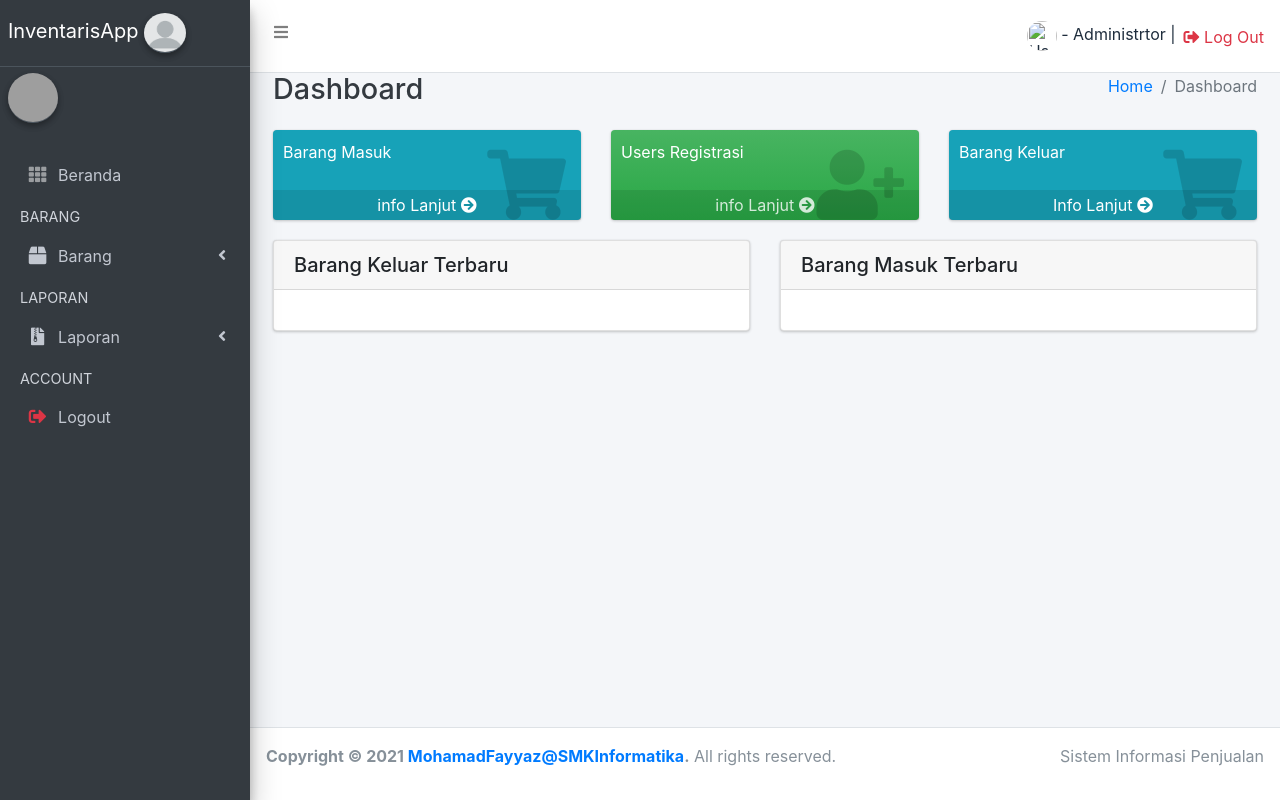
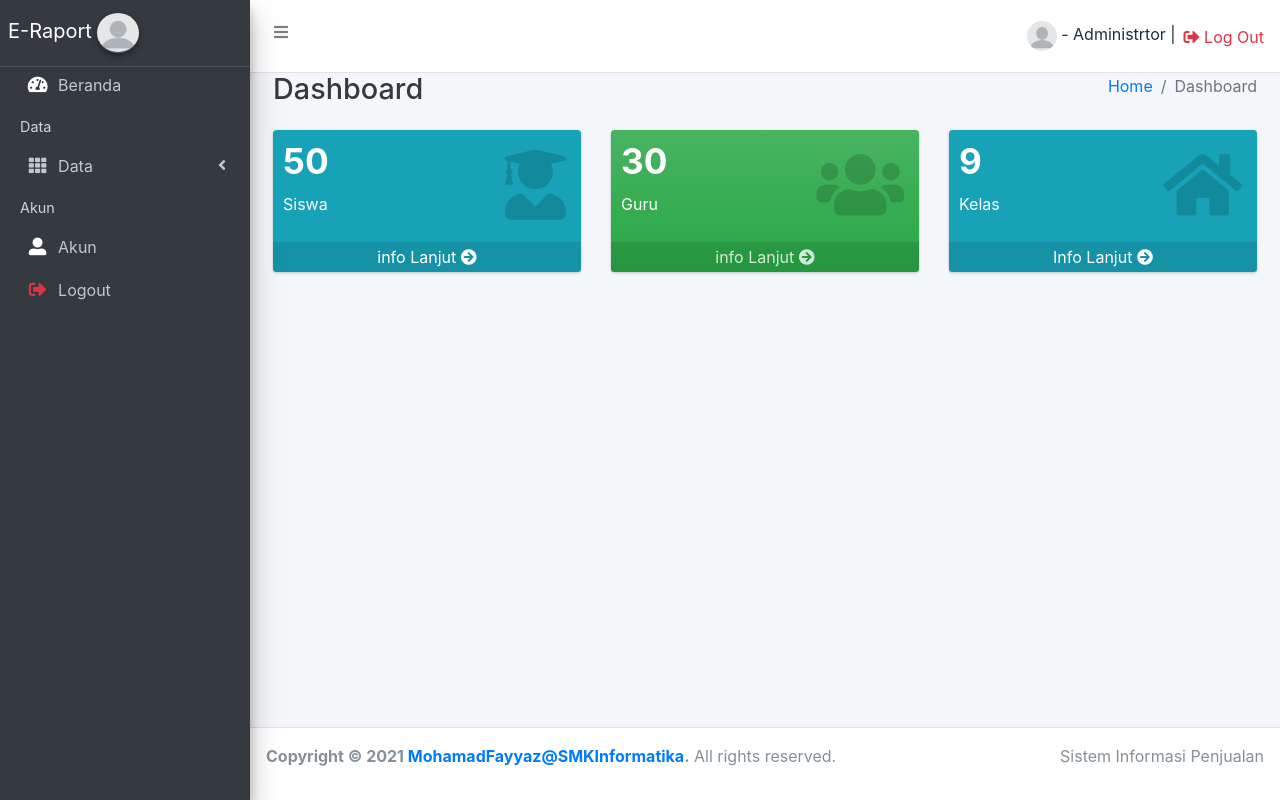
Before and after one commit to hisyamabilkhoir/e, a CodeIgniter 4 app: the page made by app/Views/dashboard/index.php in a window 1280 px wide. Run offline with PHP 8.4 and a stand-in for CodeIgniter, Linux system fonts and the light colour scheme; the template is opened without the code that fills it, so the values that code supplies are empty; some libraries are stand-ins or nearby versions; grey boxes are pictures that could not be loaded.

Commit message:
Menambakan Design Dashboard

```diff
--- a/app/Views/dashboard/index.php
+++ b/app/Views/dashboard/index.php
@@ -28,10 +28,11 @@
                     <div class="col-sm-4">
                         <div class="small-box bg-info">
                             <div class="inner">
-                                <p>Barang Masuk</p>
+                                <h3>50</h3>
+                                <p>Siswa</p>
                             </div>
                             <div class="icon">
-                                <i class="fas fa-shopping-cart"></i>
+                                <i class="fas fa-user-graduate"></i>
                             </div>
                             <a href="<?= base_url('/barangmasuk') ?>" class="small-box-footer">
                                 info Lanjut <i class="fas fa-arrow-circle-right"></i>
@@ -41,10 +42,11 @@
                     <div class="col-sm-4">
                         <div class="small-box bg-gradient-success">
                             <div class="inner">
-                                <p>Users Registrasi</p>
+                                <h3>30</h3>
+                                <p>Guru</p>
                             </div>
                             <div class="icon">
-                                <i class="fas fa-user-plus"></i>
+                                <i class="fas fa-users"></i>
                             </div>
                             <a href="<?= base_url('/users') ?>" class="small-box-footer">
                                 info Lanjut <i class="fas fa-arrow-circle-right"></i>
@@ -54,38 +56,15 @@
                     <div class="col-sm-4">
                         <div class="small-box bg-info">
                             <div class="inner">
-                                <p>Barang Keluar</p>
+                                <h3>9</h3>
+                                <p>Kelas</p>
                             </div>
                             <div class="icon">
-                                <i class="fas fa-shopping-cart"></i>
+                                <i class="fas fa-home"></i>
                             </div>
                             <a href="<?= base_url('/barangkeluar') ?>" class="small-box-footer">
                                 Info Lanjut <i class="fas fa-arrow-circle-right"></i>
                             </a>
-                        </div>
-                    </div>
-                </div>
-                <div class="row">
-                    <div class="col-lg-6">
-                        <div class="card">
-                            <div class="card-header">
-                                <h5 class="m-0">Barang Keluar Terbaru</h5>
-                            </div>
-                            <div class="card-body">
-
-                            </div>
-                        </div>
-                    </div>
-                    <div class="col-lg-6">
-                        <div class="card">
-                            <div class="card-header">
-                                <h5 class="m-0">Barang Masuk Terbaru</h5>
-                            </div>
-                            <div class="card-body">
-                                <div class="table table-responsive">
-
-                                </div>
-                            </div>
                         </div>
                     </div>
                 </div>
--- a/app/Views/template/header.php
+++ b/app/Views/template/header.php
@@ -38,8 +38,8 @@
             <ul class="navbar-nav ml-auto">
                 <li>
                     <div class="image mr-2">
-                        <img src="" class="img-circle" width="30" height="30" alt="User Image">
-                        <a><b><?= session()->get('admin_name'); ?></b> - Administrtor |</a>
+                        <img src="<?= base_url('img/profile.png'); ?>" class="img-circle" width="30" height="30" alt="User Image">
+                        <a> - Administrtor |</a>
                     </div>
                 </li>
                 <li>
--- a/app/Views/template/sidebar.php
+++ b/app/Views/template/sidebar.php
@@ -1,92 +1,75 @@
 <aside class="main-sidebar sidebar-dark-primary elevation-4">
     <a href="<?php echo base_url('/'); ?>" class="brand-link">
-        <span class="brand-text fw-bold">InventarisApp</span>
+        <span class="brand-text fw-bold">E-Raport</span>
         <img src="<?= base_url('img/profile.png'); ?>" alt="Logo" class="img-circle elevation-2 user-panel" width="42" height="40">
     </a>
 
     <div class="sidebar">
-        <div class="mt-3 pb-3 mb-3 d-flex">
-            <div class="image">
-                <img src="<?php echo base_url('uploads/' . session()->get('admin_profile')); ?>" class="img-circle elevation-2 user-panel d-block" width="50" height="50" alt="User Image">
-            </div>
-            <div class="lh-lg ms-3 fw-bold">
-                <a href="#" class="d-block text-decoration-none"><?= session()->get('admin_name'); ?></a>
-            </div>
-        </div>
-        <nav class="mt-2">
+        <nav class="mt-2 pb-3 mb-3">
             <ul class="nav nav-pills nav-sidebar flex-column" data-widget="treeview" role="menu" data-accordion="false">
                 <li class="nav-item">
                     <a href="<?php echo base_url('Home'); ?>" class="nav-link">
-                        <i class="nav-icon fas fa-th text-white-50"></i>
+                        <i class="nav-icon fas fa-tachometer-alt text-white"></i>
                         <p>Beranda</p>
                     </a>
                 </li>
 
-                <?php if (session()->get('level') == 'administrator') : ?>
-                    <li class="nav-header">USERS</li>
-                    <li class="nav-item">
-                        <a href="<?php echo base_url('users'); ?>" class="nav-link">
-                            <i class="nav-icon fas fa-users text-info"></i>
-                            <p>Manajement Users</p>
-                        </a>
-                    </li>
-                <?php endif; ?>
-
-                <li class="nav-header">BARANG</li>
+                <li class="nav-header">Data</li>
                 <li class="nav-item has-treeview">
                     <a href="#" class="nav-link">
-                        <i class="nav-icon fas fa-box"></i>
+                        <i class="nav-icon fas fa-th"></i>
                         <p>
-                            Barang
+                            Data
                             <i class="right fas fa-angle-left"></i>
                         </p>
                     </a>
                     <ul class="nav nav-treeview">
                         <li class="nav-item">
                             <a href="<?php echo base_url('barang'); ?>" class="nav-link">
-                                <i class="nav-icon fas fa-cart-plus text-teal"></i>
-                                <p>Data Barang</p>
+                                <i class="nav-icon fas fa-calendar text-white"></i>
+                                <p>Tahun Pelajaran</p>
                             </a>
                         </li>
                         <li class="nav-item">
                             <a href="<?php echo base_url('BarangMasuk'); ?>" class="nav-link">
-                                <i class="nav-icon fas fa-arrow-right text-lime"></i>
-                                <p>Barang Masuk</p>
+                                <i class="nav-icon fas fa-home text-white"></i>
+                                <p>Kelas</p>
                             </a>
                         </li>
                         <li class="nav-item">
                             <a href="<?php echo base_url('BarangKeluar'); ?>" class="nav-link">
-                                <i class="nav-icon fas fa-arrow-left text-warning"></i>
-                                <p>Barang Keluar</p>
+                                <i class="nav-icon fas fa-user-graduate text-white"></i>
+                                <p>Siswa</p>
+                            </a>
+                        </li>
+                        <li class="nav-item">
+                            <a href="<?php echo base_url('BarangKeluar'); ?>" class="nav-link">
+                                <i class="nav-icon fas fa-chalkboard-teacher text-white"></i>
+                                <p>Wali Kelas</p>
+                            </a>
+                        </li>
+                        <li class="nav-item">
+                            <a href="<?php echo base_url('BarangKeluar'); ?>" class="nav-link">
+                                <i class="nav-icon fas fa-user text-white"></i>
+                                <p>Waka Akademik</p>
+                            </a>
+                        </li>
+                        <li class="nav-item">
+                            <a href="<?php echo base_url('BarangKeluar'); ?>" class="nav-link">
+                                <i class="nav-icon fas fa-users text-white"></i>
+                                <p>Guru Mapel</p>
                             </a>
                         </li>
                     </ul>
                 </li>
-                <li class="nav-header">LAPORAN</li>
-                <li class="nav-item has-treeview">
-                    <a href="#" class="nav-link">
-                        <i class="nav-icon fas fa-file-archive"></i>
-                        <p>
-                            Laporan
-                            <i class="right fas fa-angle-left"></i>
-                        </p>
+
+                <li class="nav-header">Akun</li>
+                <li class="nav-item">
+                    <a href="<?php echo base_url('/login/logout'); ?>" class="nav-link">
+                        <i class="nav-icon fas fa-user-alt text-white"></i>
+                        <p class="text">Akun</p>
                     </a>
-                    <ul class="nav nav-treeview">
-                        <li class="nav-item">
-                            <a href="<?php echo base_url('laporanmasuk'); ?>" class="nav-link">
-                                <i class="nav-icon fas fa-file-alt text-lime"></i>
-                                <p>Barang Masuk</p>
-                            </a>
-                        </li>
-                        <li class="nav-item">
-                            <a href="<?php echo base_url('laporankeluar'); ?>" class="nav-link">
-                                <i class="nav-icon fas fa-file-alt text-danger"></i>
-                                <p>Barang Keluar</p>
-                            </a>
-                        </li>
-                    </ul>
                 </li>
-                <li class="nav-header">ACCOUNT</li>
                 <li class="nav-item">
                     <a href="<?php echo base_url('/login/logout'); ?>" class="nav-link">
                         <i class="nav-icon fas fa-sign-out-alt text-danger"></i>
```
